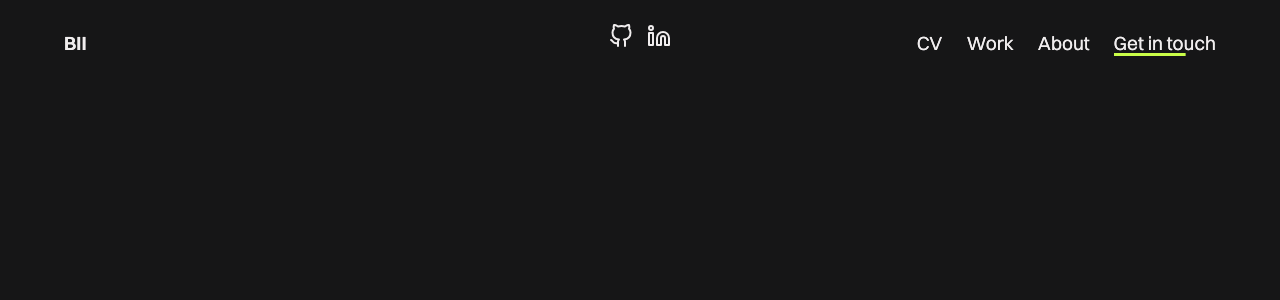
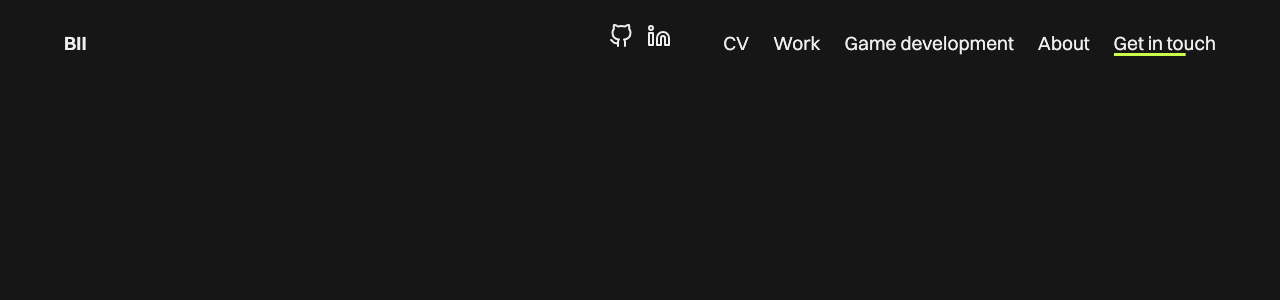
Before and after one commit to Iurka2/Portfolio, a Next.js app: page /heder in a window 1280 px wide. Shown: the top 300 px of the page. Built offline with nearby package versions, Linux system fonts and the light colour scheme.

Commit message:
added game dev page

```diff
--- a/src/pages/heder.tsx
+++ b/src/pages/heder.tsx
@@ -49,9 +49,15 @@ const Heder = () => {
       <motion.h1 variants={fadeEffect2} className="heder1 hover-midline-animation ">Work</motion.h1>
      </Link>
 
+
+     <a target="_blank" rel="noreferrer" href="https://drive.google.com/drive/u/1/folders/1fXf0QfP8Dt8MEDILkuENZyKhv96RyouB">
+        <motion.h1 variants={fadeEffect2} className="heder1 hover-midline-animation ">Game development</motion.h1>
+     </a>
+
        <Link href='/about'>
         <motion.h1 variants={fadeEffect2} className="heder1 hover-midline-animation ">About</motion.h1>
        </Link>
+
 
 
 
```
